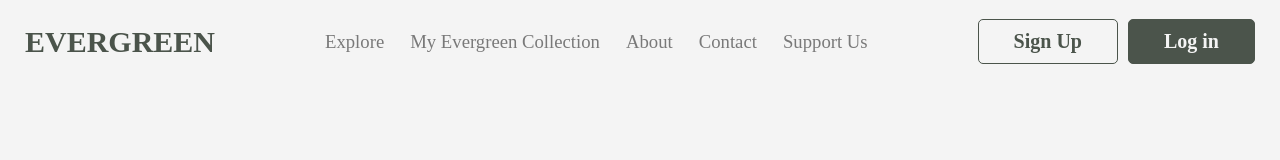
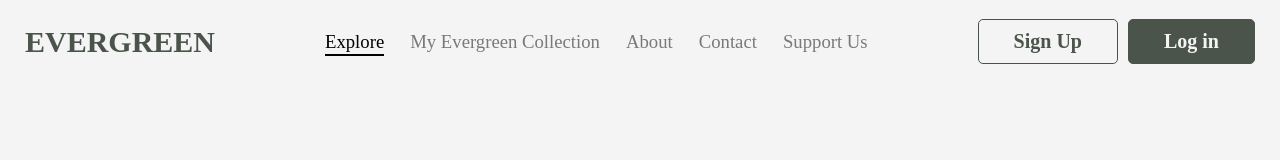
Before and after one commit to tonylam0/Evergreen-legacy, a React (Vite) app in the folder frontend/: page / in a window 1280 px wide. Shown: the top 160 px of the page. Built offline with nearby package versions, Linux system fonts and the light colour scheme; a web font is replaced by a local one.

Commit message:
Fixed routes and added header highlights

```diff
--- a/frontend/src/components/Header/Header.jsx
+++ b/frontend/src/components/Header/Header.jsx
@@ -2,40 +2,40 @@ import styles from './Header.module.css'
 import Button from '../Button/Button.jsx'
 import { Link } from 'react-router-dom'
 
-const Header = () => {
+const Header = (props) => {
   return (
     <>
       <div className={styles.header}>
         <h2 id="logo" className={styles.logo}>EVERGREEN</h2>
         <div className={styles.tabs}>
           <Link to={"/"}>
-            <h3 id="explore" className={`${styles.tabName} ${styles.tabExplore}`}>Explore</h3>
+            <h3 id="explore" className={`${styles.tabName} ${styles.tabExplore} ${props.tabExplore}`}>Explore</h3>
           </Link>
 
-          <Link to={"evergreencollection"}>
-            <h3 id="evergreenCollection" className={`${styles.tabName} ${styles.tabEC}`}>My Evergreen Collection</h3>
+          <Link to={"/evergreencollection"}>
+            <h3 id="evergreenCollection" className={`${styles.tabName} ${styles.tabEC} ${props.tabEC}`}>My Evergreen Collection</h3>
           </Link>
 
-          <Link to={"about"}>
-            <h3 id="about" className={`${styles.tabName} ${styles.tabAbout}`}>About</h3>
+          <Link to={"/about"}>
+            <h3 id="about" className={`${styles.tabName} ${styles.tabAbout} ${props.tabAbout}`}>About</h3>
           </Link>
 
-          <Link to={"contact"}>
-            <h3 id="contact" className={`${styles.tabName} ${styles.tabContact}`}>Contact</h3>
+          <Link to={"/contact"}>
+            <h3 id="contact" className={`${styles.tabName} ${styles.tabContact} ${props.tabContact}`}>Contact</h3>
           </Link>
 
-          <Link to={"support"}>
-            <h3 id="support" className={`${styles.tabName} ${styles.tabSupport}`}>Support Us</h3>
+          <Link to={"/support"}>
+            <h3 id="support" className={`${styles.tabName} ${styles.tabSupport} ${props.tabSupport}`}>Support Us</h3>
           </Link>
         </div>
         <div className={styles.buttons}>
-          <Link to={"signup"}>
+          <Link to={"/signup"}>
             <Button overrideStyle={styles.buttonTransparent}>
               Sign Up
             </Button>
           </Link>
 
-          <Link to={"login"}>
+          <Link to={"/login"}>
             <Button overrideStyle={styles.buttonGreen}>
               Log in
             </Button>
--- a/frontend/src/pages/About/About.jsx
+++ b/frontend/src/pages/About/About.jsx
@@ -1,11 +1,11 @@
 import styles from './About.module.css'
 import Header from '../../components/Header/Header.jsx'
 
-function Homepage() {
+function About() {
   return (
     <>
       <div className={styles.container}>
-        <Header></Header>
+        <Header tabAbout={styles.tabAbout}></Header>
         <div className={styles.text}>
           <h2 className={styles.title}>
             Message from founder
@@ -29,4 +29,4 @@ function Homepage() {
   )
 }
 
-export default Homepage
+export default About
--- a/frontend/src/pages/About/About.module.css
+++ b/frontend/src/pages/About/About.module.css
@@ -31,3 +31,12 @@
   font-weight: 300;
   margin-bottom: 50px;
 }
+
+.container .tabAbout {
+  opacity: 100%;
+}
+
+.container .tabAbout::after {
+  width: 100%;
+  left: 0;
+}
--- a/frontend/src/pages/Homepage/Homepage.jsx
+++ b/frontend/src/pages/Homepage/Homepage.jsx
@@ -5,7 +5,7 @@ function Homepage() {
   return (
     <>
       <div className={styles.container}>
-        <Header></Header>
+        <Header tabExplore={styles.tabExplore}></Header>
       </div>
     </>
   )
--- a/frontend/src/pages/Homepage/Homepage.module.css
+++ b/frontend/src/pages/Homepage/Homepage.module.css
@@ -5,3 +5,12 @@
   overflow: hidden;
   margin: 0;
 }
+
+.container .tabExplore { /* .container used to increase specificity for overriding the header element */
+  opacity: 100%;
+}
+
+.container .tabExplore::after {
+  width: 100%;
+  left: 0;
+}
```
